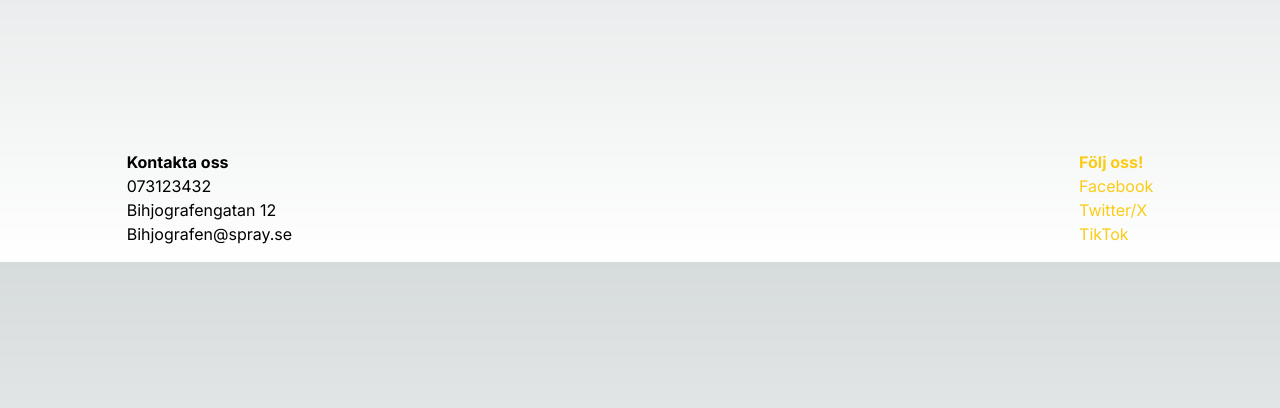
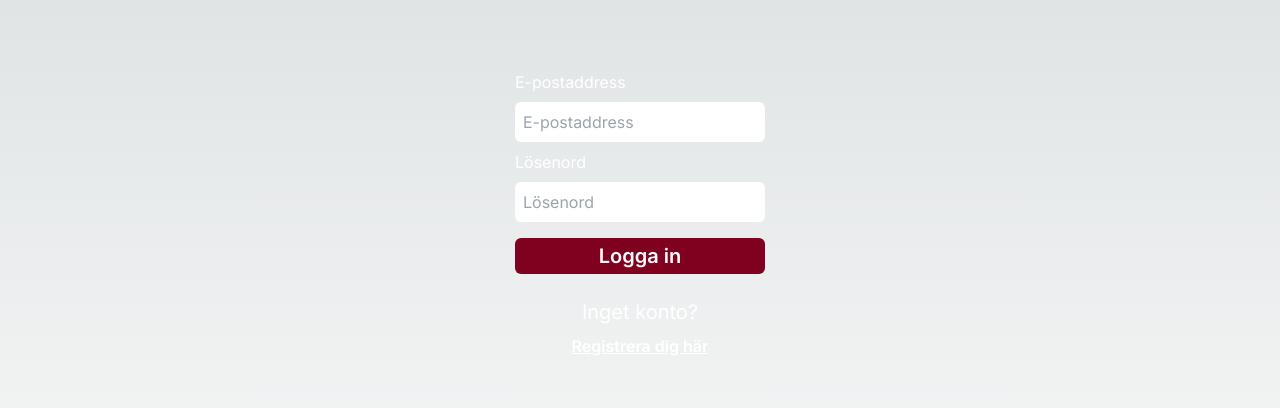
Before and after one commit to oskber/kino-nextjs, a Next.js app in the folder kino-nextjs/: page /login in a window 1280 px wide. Shown: the part 251-659 px from the top of the page. Built offline with nearby package versions, Linux system fonts and the light colour scheme; no server answers; the database is empty.

Commit message:
Add login page and SigninForm component

```diff
--- /dev/null
+++ b/kino-nextjs/app/(auth)/login/page.tsx
@@ -0,0 +1,16 @@
+'use client'
+
+import Link from 'next/link'
+import SigninForm from '../../components/SigninForm';
+
+export default function Page() {
+  return (
+    <div className="flex justify-center items-center w-full h-screen m-auto">
+      <section className="flex flex-col justify-center items-center">
+        <SigninForm />
+        <p className="text-white text-xl mt-6 mb-2">Inget konto?</p>
+        <Link className="text-white font-semibold underline hover:opacity-80" href="/register">Registrera dig här</Link>
+      </section>
+    </div>
+  );
+}
--- /dev/null
+++ b/kino-nextjs/app/components/SigninForm.tsx
@@ -0,0 +1,28 @@
+'use client'
+
+import { useFormState, useFormStatus } from 'react-dom';
+import { authenticate } from '../lib/actions';
+
+export default function SigninForm() {
+    const [errorMessage, dispatch] = useFormState(authenticate, undefined);
+    const { pending } = useFormStatus();
+    return (
+        <>
+            <form action={dispatch} className="flex flex-col gap-2">
+                <label className="text-white" htmlFor="email">E-postaddress</label>
+                <input className="p-2 rounded-md text-black" type="email" id="email" name="email" placeholder="E-postaddress" />
+                <label className="text-white" htmlFor="password">Lösenord</label>
+                <input className="p-2 rounded-md text-black" type="password" id="password" name="password" placeholder="Lösenord" />
+                <Button />
+            </form>
+            {errorMessage && <p className="text-red-500 text-lg mt-2">{errorMessage}</p>}
+        </>
+    )
+}
+
+const Button = () => {
+    const { pending } = useFormStatus();
+    return (
+        <button className="bg-custom_red px-2 py-1 mt-2 text-white text-xl font-semibold rounded-md hover:opacity-80" type="submit" disabled={pending} aria-disabled={pending}>Logga in</button>
+    )
+}
```
